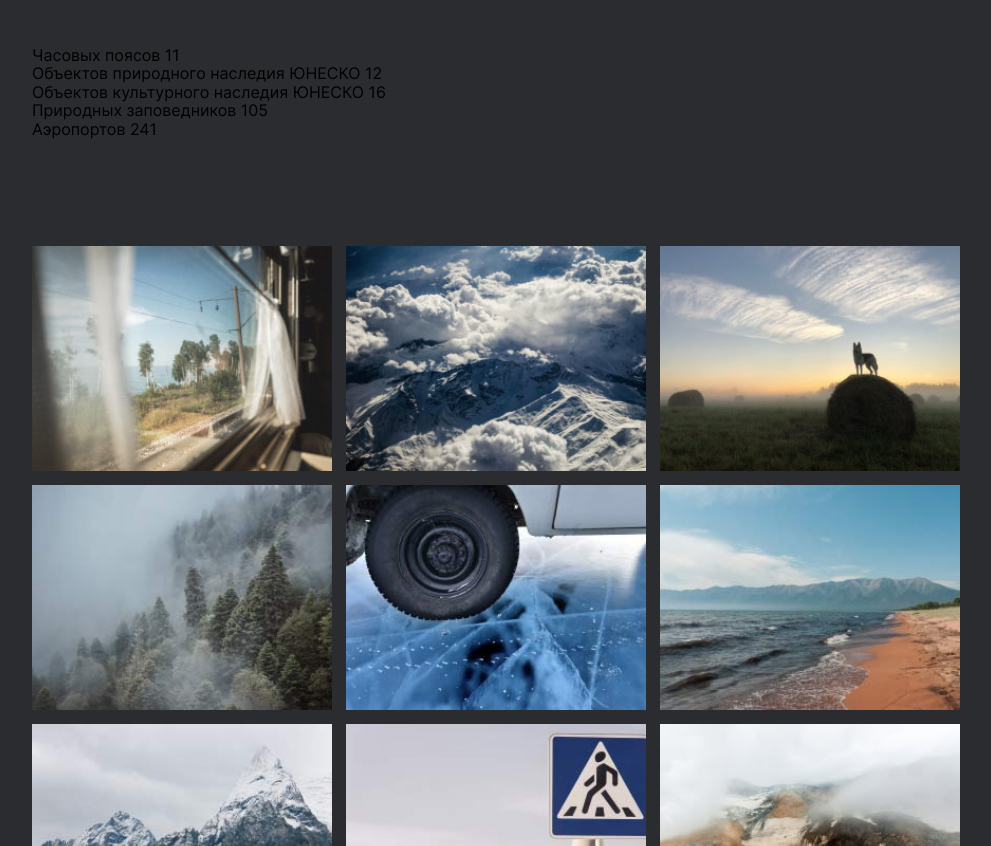
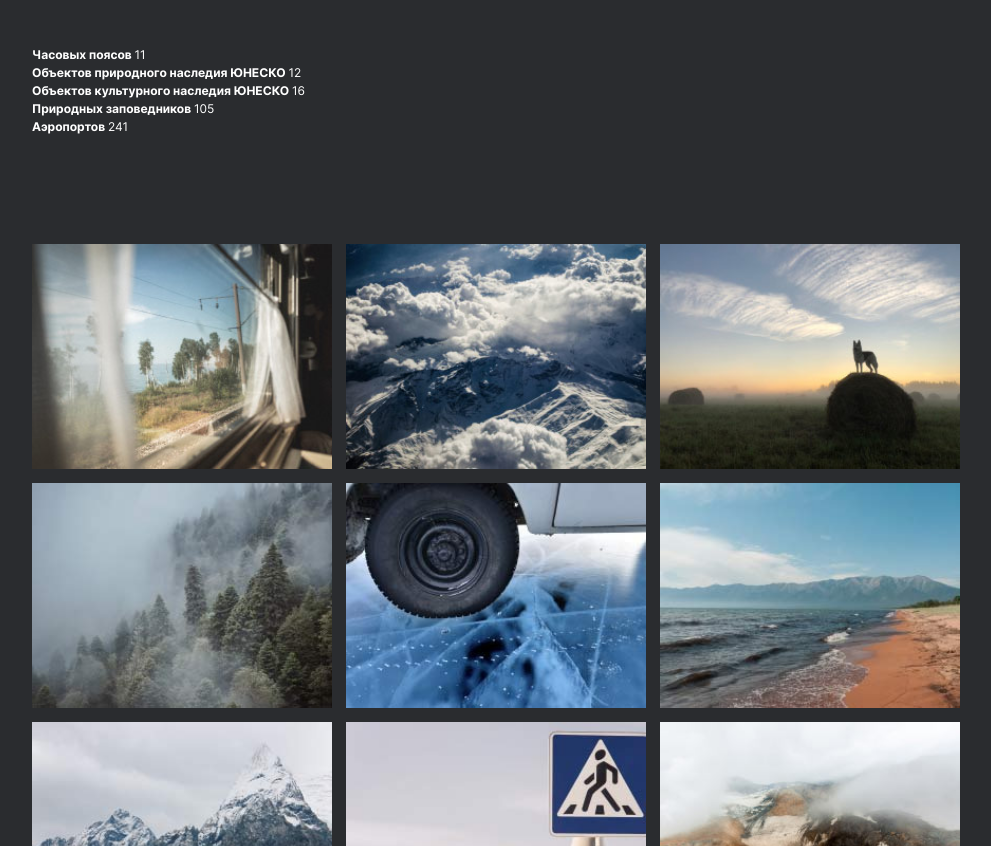
Before and after one commit to UNNCA/russian-travel, a plain HTML site: page index.html in a window 1280 px wide. Shown: the part 1499-2345 px from the top of the page, without its empty margins (144-1135 px from the left). Drawn offline with Linux system fonts and the light colour scheme.

Commit message:
Add files via upload

```diff
--- a/pages/index.css
+++ b/pages/index.css
@@ -18,7 +18,7 @@
 @import url("../blocks/intro/__title/intro__title.css");
 @import url("../blocks/intro/__text/intro__text.css");
 @import url("../blocks/intro/__list/intro__list.css");
-@import url("../blocks/intro/__list_item/intro__list_item.css");
+@import url("../blocks/intro/__list-item/intro__list-item.css");
 @import url("../blocks/intro/__list-regular/intro__list-regular.css");
 @import url("../blocks/photo-grid/photo-grid.css");
 @import url("../blocks/photo-grid/__item/photo-grid__item.css");
```
